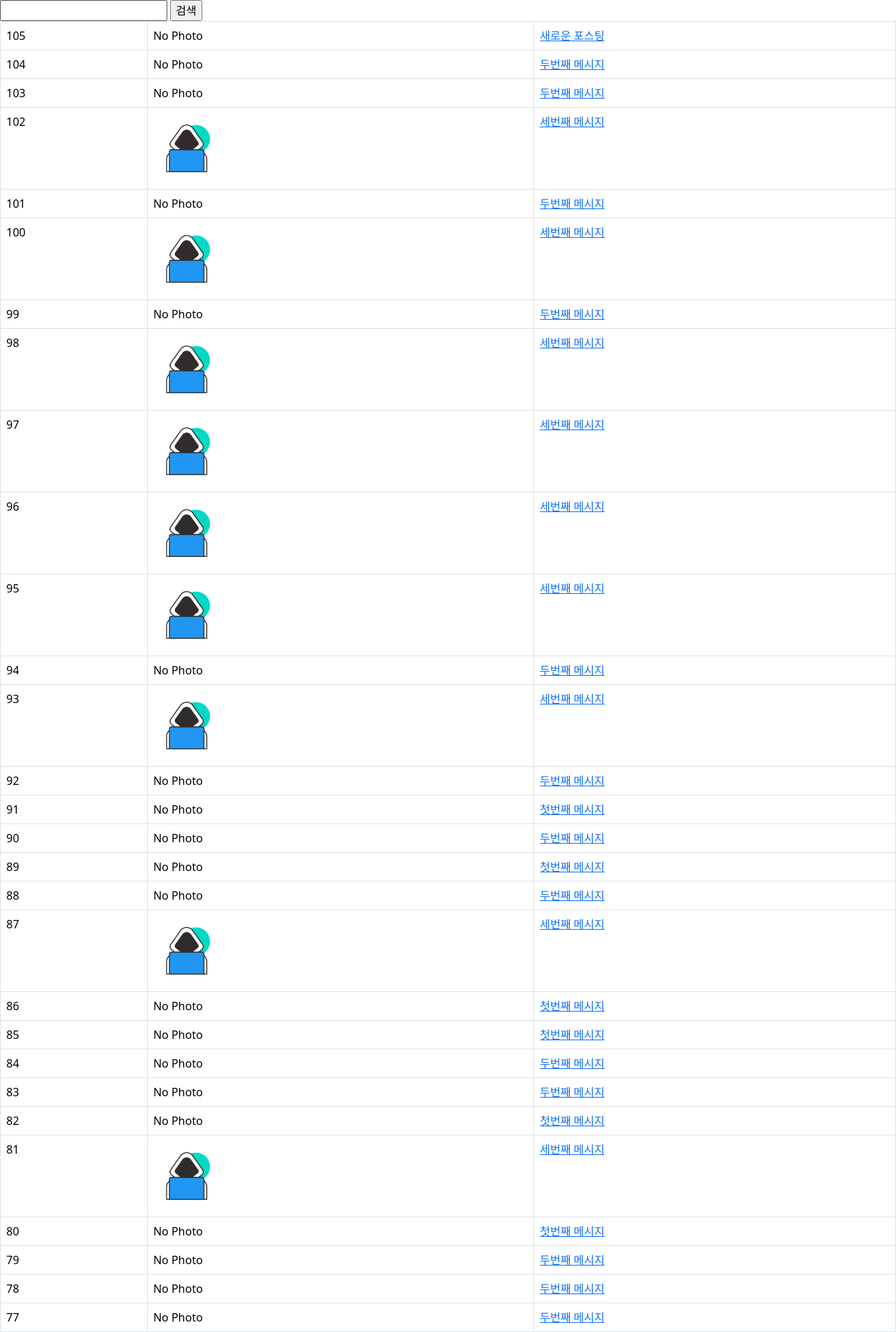
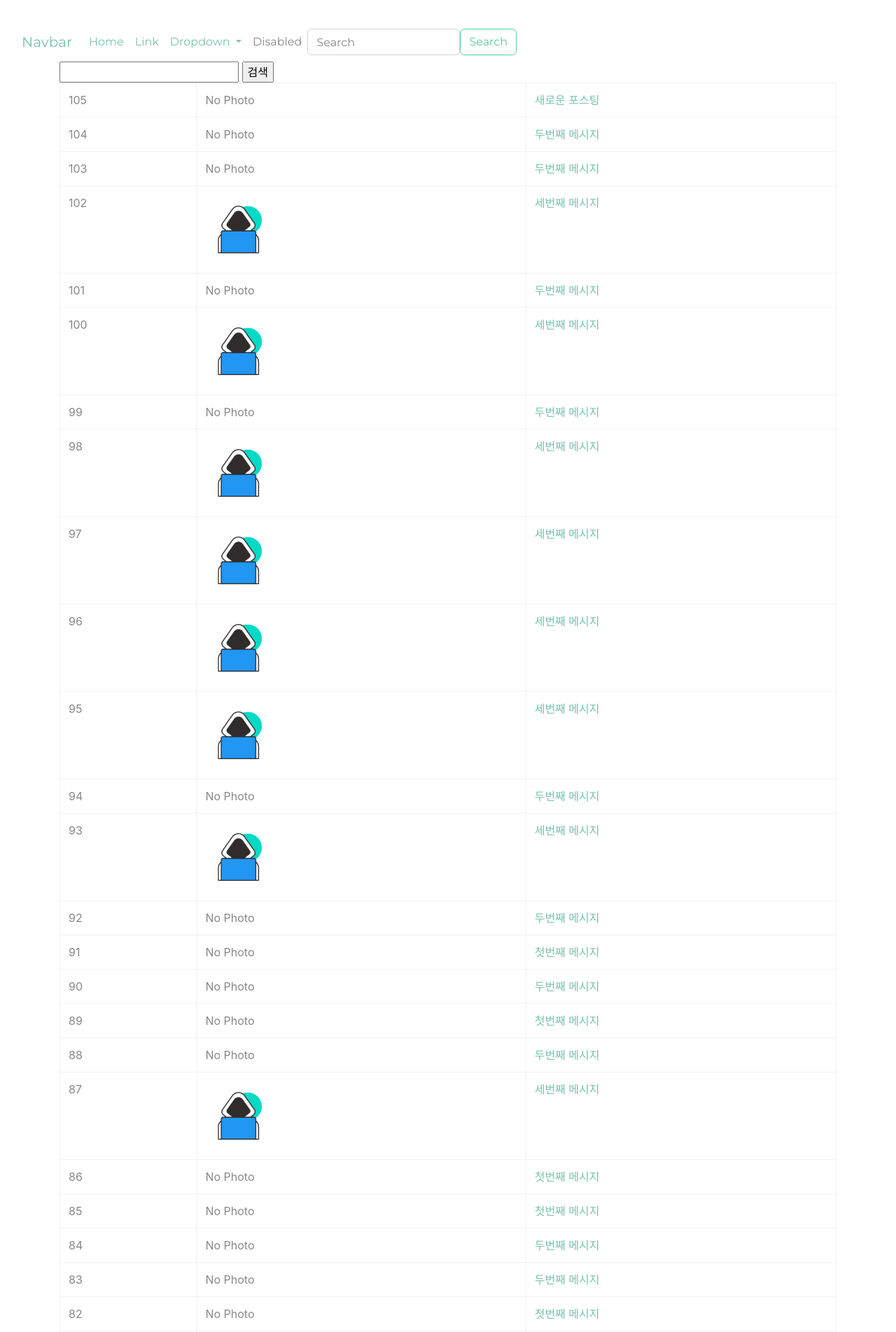
Before and after one commit to kimyeoju/Django_study, a Django app: page /instagram/ in a window 1280 px wide. Shown: the top 1904 px of the page at 70% size. Run offline with Django 4.2, Linux system fonts and the light colour scheme; a user stored in the database is signed in; data comes from the database, SQL or seed files in the repository; both versions use the stored data as it was after the commit; some libraries are stand-ins or nearby versions.

Commit message:
feat : 네비게이션바 추가 및 template 상속

```diff
--- a/instagram/models.py
+++ b/instagram/models.py
@@ -28,7 +28,6 @@ class Post(models.Model):
         return f'{len(self.message)} 글자'
     message_length.short_description = "메세지 글자수"
 
-
     # ForeignKey(to, on_delete=models.CASCADE) 1:N 관계 N측에서 작성
 class Comment(models.Model):
     # Post - post(pk) Comment - comment에 있는 post_pk
--- /dev/null
+++ b/instagram/templates/instagram/layout.html
@@ -0,0 +1,71 @@
+<!doctype html>
+<html lang="ko">
+    <head>
+        <meta charset="utf-8" />
+        <title>{% block title %}{% endblock title %}</title>
+        <!-- bootswatch -->
+        <!-- https://www.bootstrapcdn.com/bootswatch -->
+
+        <!-- bootstrap4 -->
+        <!-- <link href="https://cdn.jsdelivr.net/npm/bootstrap@5.3.2/dist/css/bootstrap.min.css" rel="stylesheet" integrity="sha384-T3c6CoIi6uLrA9TneNEoa7RxnatzjcDSCmG1MXxSR1GAsXEV/Dwwykc2MPK8M2HN" crossorigin="anonymous"> -->
+        <!-- <link rel="stylesheet" href="https://cdn.jsdelivr.net/npm/bootswatch@4.5.2/dist/darkly/bootstrap.min.css" integrity="sha384-nNK9n28pDUDDgIiIqZ/MiyO3F4/9vsMtReZK39klb/MtkZI3/LtjSjlmyVPS3KdN" crossorigin="anonymous"> -->
+        <link rel="stylesheet" href="https://cdn.jsdelivr.net/npm/bootswatch@4.5.2/dist/minty/bootstrap.min.css" integrity="sha384-H4X+4tKc7b8s4GoMrylmy2ssQYpDHoqzPa9aKXbDwPoPUA3Ra8PA5dGzijN+ePnH" crossorigin="anonymous">
+        <!-- jquery cdn -->
+        <script src="https://code.jquery.com/jquery-2.2.4.js" integrity="sha256-iT6Q9iMJYuQiMWNd9lDyBUStIq/8PuOW33aOqmvFpqI=" crossorigin="anonymous"></script>
+        <!-- bootstrap5 cdn -->
+        <script src="https://cdn.jsdelivr.net/npm/bootstrap@5.3.2/dist/js/bootstrap.min.js" integrity="sha384-BBtl+eGJRgqQAUMxJ7pMwbEyER4l1g+O15P+16Ep7Q9Q+zqX6gSbd85u4mG4QzX+" crossorigin="anonymous"></script>
+        <style>
+            body{
+                padding-top: 2rem;
+            }
+        </style>
+    </head>
+    <body>
+
+        <nav class="navbar navbar-expand-lg bg-body-tertiary">
+            <div class="container-fluid">
+                <a class="navbar-brand" href="#">Navbar</a>
+                <button class="navbar-toggler" type="button" data-bs-toggle="collapse" data-bs-target="#navbarSupportedContent" aria-controls="navbarSupportedContent" aria-expanded="false" aria-label="Toggle navigation">
+                <span class="navbar-toggler-icon"></span>
+                </button>
+                <div class="collapse navbar-collapse" id="navbarSupportedContent">
+                <ul class="navbar-nav me-auto mb-2 mb-lg-0">
+                    <li class="nav-item">
+                    <a class="nav-link active" aria-current="page" href="#">Home</a>
+                    </li>
+                    <li class="nav-item">
+                    <a class="nav-link" href="#">Link</a>
+                    </li>
+                    <li class="nav-item dropdown">
+                    <a class="nav-link dropdown-toggle" href="#" role="button" data-bs-toggle="dropdown" aria-expanded="false">
+                        Dropdown
+                    </a>
+                    <ul class="dropdown-menu">
+                        <li><a class="dropdown-item" href="#">Action</a></li>
+                        <li><a class="dropdown-item" href="#">Another action</a></li>
+                        <li><hr class="dropdown-divider"></li>
+                        <li><a class="dropdown-item" href="#">Something else here</a></li>
+                    </ul>
+                    </li>
+                    <li class="nav-item">
+                    <a class="nav-link disabled" aria-disabled="true">Disabled</a>
+                    </li>
+                </ul>
+                <form class="d-flex" role="search">
+                    <input class="form-control me-2" type="search" placeholder="Search" aria-label="Search">
+                    <button class="btn btn-outline-success" type="submit">Search</button>
+                </form>
+                </div>
+            </div>
+            </nav>
+
+<div class="container">
+    <div class="row">
+        <div class="col-sm-12">
+            {% block content %}
+            {% endblock content %}
+        </div>
+    </div>
+</div>
+    </body>
+</html>
--- a/instagram/templates/instagram/post_list.html
+++ b/instagram/templates/instagram/post_list.html
@@ -1,13 +1,14 @@
+{% extends "instagram/layout.html" %}
 {% load bootstrap4 %}
 
-<!doctype html>
-<html lang="ko">
-    <head>
-        <meta charset="utf-8" />
-        <title>Instagram / Post List</title>
-        <link href="https://cdn.jsdelivr.net/npm/bootstrap@5.3.2/dist/css/bootstrap.min.css" rel="stylesheet" integrity="sha384-T3c6CoIi6uLrA9TneNEoa7RxnatzjcDSCmG1MXxSR1GAsXEV/Dwwykc2MPK8M2HN" crossorigin="anonymous">
-    </head>
-    <body>
+
+{% block title %}
+    Instagram / Post List
+{% endblock title %}
+
+
+{% block content %}
+
     <form action="" method="get">
         <input type="text" name="q" value="{{ q }}"/>
         <input type="submit" value="검색"/>
@@ -44,5 +45,5 @@
     {% if is_paginated %}
         {% bootstrap_pagination page_obj size="small" justify_content="center" %}
     {% endif %}
-    </body>
-</html>
+
+{% endblock content %}
```
Also changed, not shown: instagram/templates/instagram/post_detail.html (+12 -0 lines), db.sqlite3. Lines whose indentation alone changed are shown as unchanged.
